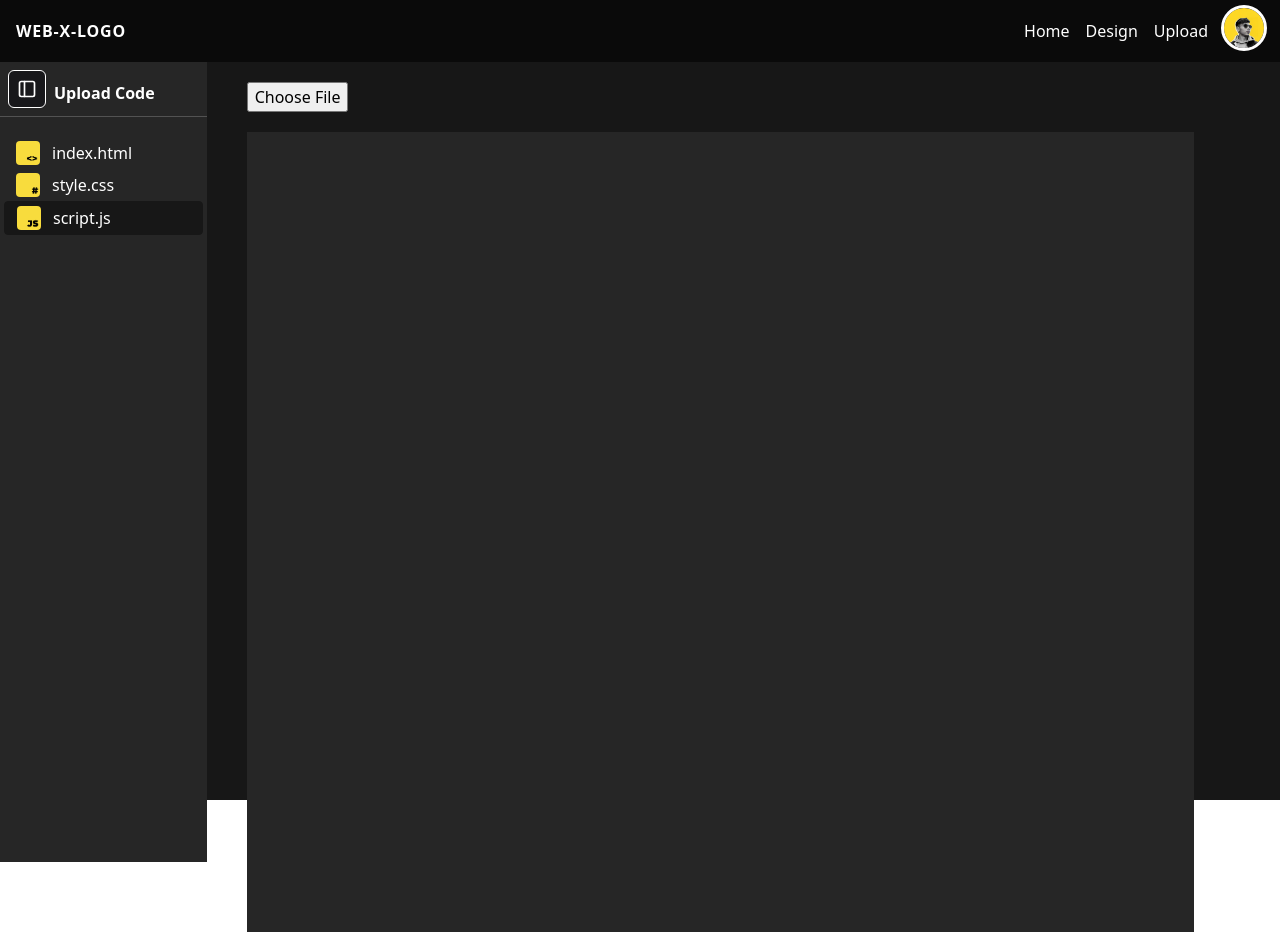
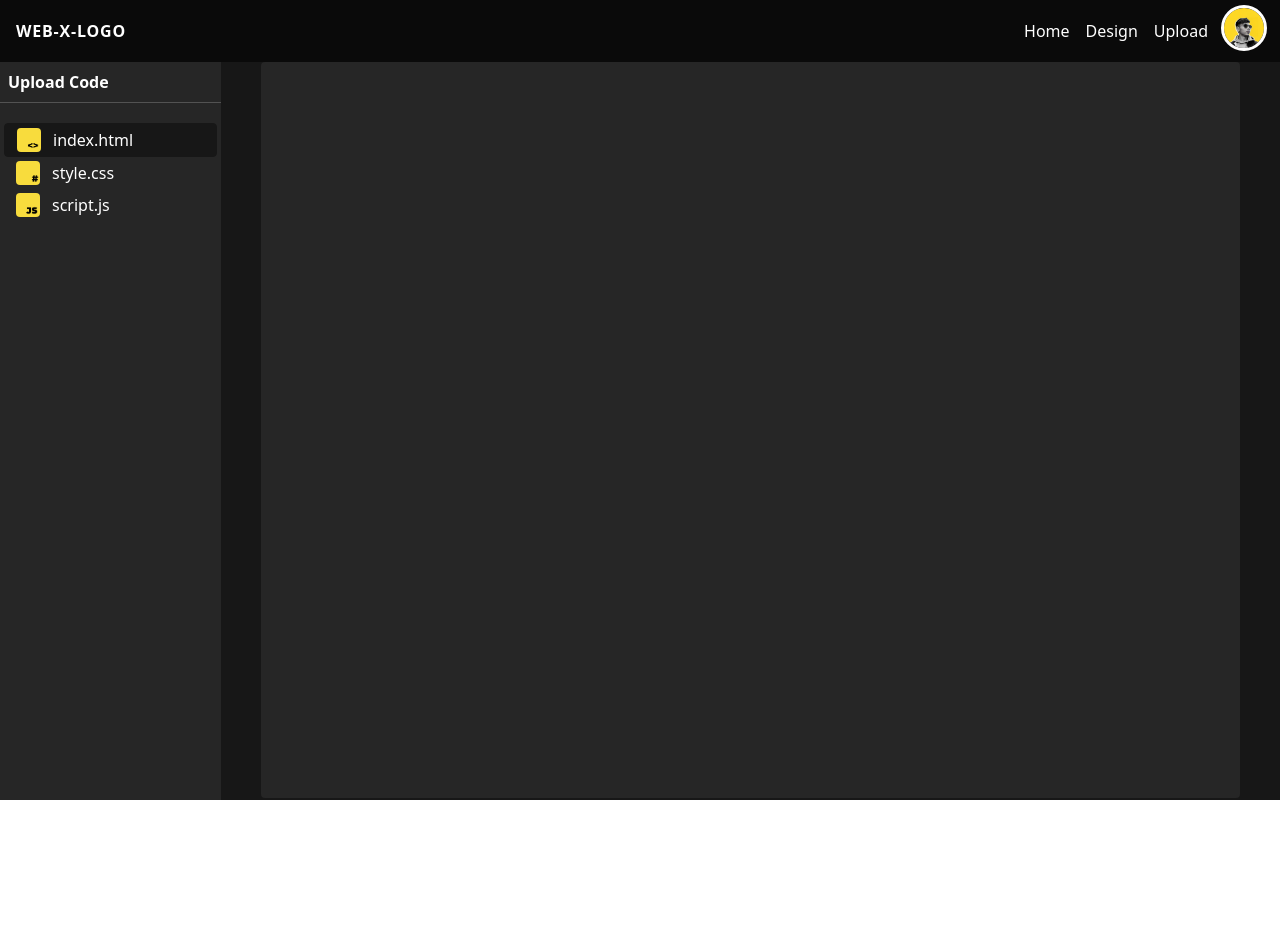
Before and after one commit to abijeetraut1/WebElement_Design_page, a React (Create React App) app: page /upload in a window 1280 px wide. After the commit the page ends 800 px from the top, so only its background shows below. Built offline with nearby package versions, Linux system fonts and the light colour scheme.

Commit message:
added code editor

```diff
--- a/src/pages/UploadCode/SlideComponent/SlideComponent.js
+++ b/src/pages/UploadCode/SlideComponent/SlideComponent.js
@@ -1,5 +1,4 @@
 import React, { useState } from 'react'
-import { FiSidebar } from 'react-icons/fi'
 import html from "../../../Images/html.png"
 import css from "../../../Images/css.png"
 import js from "../../../Images/js.png"
@@ -10,14 +9,9 @@ export default function SlideComponent() {
     return (
         <section className='w-1/5 h-screen bg-neutral-800'>
             <div className='space-x-2 p-2'>
-            <button
-                className='border:solid border border-white bg-zinc-900 p-2 rounded-md'
-            >
-                {<FiSidebar className= 'text-white text-xl ' />}
-            </button>
                 <span className='font-bold text-white'>Upload Code</span>
             </div>
-        <hr className='border-neutral-600'/>
+            <hr className='border-neutral-600' />
             <section className='py-4 m-1 outline-none'>
                 <div
                     onClick={() => setActive("html")}
@@ -50,6 +44,8 @@ export default function SlideComponent() {
                     </div>
                 </div>
             </section>
+
         </section>
+
     )
 }
--- a/src/pages/UploadCode/Uploadcode.js
+++ b/src/pages/UploadCode/Uploadcode.js
@@ -1,33 +1,116 @@
 import React, { useState } from "react"
 import Navigation from "../../Designs/navigation/Navigation"
 import "./../../Designs/Designs/Functions/popupEditor/popupElement.css"
-import SlideComponent from "./SlideComponent/SlideComponent";
+import html from "../../Images/html.png"
+import css from "../../Images/css.png"
+import js from "../../Images/js.png"
+
+export default function Uploadcode() {
+    const [htmlCode, setHtml] = useState(null);
+    const [cssCode, setCss] = useState(null);
+    const [jsCode, setJs] = useState(null);
+    const [active, setActive] = useState("html");
 
 
-export default function Uploadcode() {
-    const [html, setHtml] = useState(null);
-    const [css, setCss] = useState(null);
-    const [js, setJs] = useState(null);
+    setTimeout(() => {
+
+        function highlightSyntax() {
+            var textarea = document.querySelector("#textarea");
+            var code = textarea.value;
+
+            // Define your syntax highlighting rules using regular expressions
+            var keywords = /\b(?:if|else|while|function)\b/g;
+            var strings = /(['"])(?:(?!\1)[^\\]|\\.)*\1/g;
+
+            // Apply styles to different token types
+            code = code.replace(keywords, '<span class="keyword">$&</span>');
+            code = code.replace(strings, '<span class="string">$&</span>');
+
+            // Update the content of the textarea
+            textarea.innerHTML = code;
+        }
+
+        // Call the function when the textarea content changes
+        document.querySelector("#textarea").addEventListener("input", highlightSyntax);
+
+        // Initial highlighting when the page loads
+        highlightSyntax();
+    }, 5000)
 
     return (
         <div>
-      <section className="bg-neutral-900 h-screen w-screen">
+            <section className="overflow-x-hidden bg-neutral-900 h-screen w-screen">
                 <Navigation />
                 <section className="flex space-x-10 w-screen">
-            <SlideComponent />
-            <div className="w-screen">
-                <div className="py-5">
-                    <button className="flex flex-col">
-                        <input type="file" name="" id="upload_file" className="text-transparent"/>
-                    </button>
+                    <section className='w-1/5 h-screen bg-neutral-800'>
+                        <div className='space-x-2 p-2'>
+                            <span className='font-bold text-white'>Upload Code</span>
+                        </div>
+                        <hr className='border-neutral-600' />
+                        <section className='py-4 m-1 outline-none'>
+                            <div
+                                onClick={() => setActive("html")}
+                                className={` flex items-center space-x-3 px-3 py-1 cursor-pointer ${active === "html" ? "border border-neutral-900 bg-neutral-900 rounded" : "border-hidden hover:bg-neutral-700"} duration-300`}>
+                                <div>
+                                    <img className='h-6 w-6 rounded' src={html} alt="" />
+                                </div>
+                                <div>
+                                    <button className='text-white'>index.html</button>
+                                </div>
+                            </div>
+                            <div
+                                onClick={() => setActive("css")}
+                                className={` flex items-center space-x-3 px-3 py-1 cursor-pointer ${active === "css" ? "border border-neutral-900 bg-neutral-900 rounded" : "border-hidden hover:bg-neutral-700"} duration-300`}>
+                                <div >
+                                    <img className='h-6 w-6 rounded' src={css} alt="" />
+                                </div>
+                                <div>
+                                    <button className='text-white'>style.css</button>
+                                </div>
+                            </div>
+                            <div
+                                onClick={() => setActive("js")}
+                                className={` flex items-center space-x-3 px-3 py-1 cursor-pointer ${active === "js" ? "border border-neutral-900 bg-neutral-900 rounded" : "border-hidden hover:bg-neutral-700"} duration-300`}>
+                                <div>
+                                    <img className='h-6 w-6 rounded' src={js} alt="" />
+                                </div>
+                                <div>
+                                    <button className='text-white'>script.js</button>
+                                </div>
+                            </div>
+                        </section>
+                    </section>
+
+                    <div className="w-11/12 pr-10">
+                        <section>
+                            <div>
+                                <textarea
+                                    className={`p-2 w-full rounded outline-none resize-none bg-neutral-800 text-white w-inherit ${active === "html" ? "block" : "hidden"}`}
+                                    name=""
+                                    id="textarea"
+                                    rows="30"
+                                    onChange={(event) => setHtml(event.target.value)}
+                                ></textarea>
                             </div>
                             <div>
                                 <textarea
-                        onChange={(event) => setHtml(event.target.value)}
-                        className="resize-none bg-neutral-800 text-white w-11/12 h-screen"
-                        name="" id=""
+                                    className={`p-2 w-full rounded outline-none resize-none bg-neutral-800 text-white w-inherit ${active === "css" ? "block" : "hidden"}`}
+                                    name=""
+                                    id="textarea"
+                                    rows="30"
+                                    onChange={(event) => setCss(event.target.value)}
                                 ></textarea>
                             </div>
+                            <div>
+                                <textarea
+                                    className={`p-2 w-full rounded outline-none resize-none bg-neutral-800 text-white w-inherit ${active === "js" ? "block" : "hidden"}`}
+                                    name=""
+                                    id="textarea"
+                                    rows="30"
+                                    onChange={(event) => setJs(event.target.value)}
+                                ></textarea>
+                            </div>
+                        </section>
                     </div>
                 </section>
             </section>
```
Lines whose indentation alone changed are shown as unchanged.
